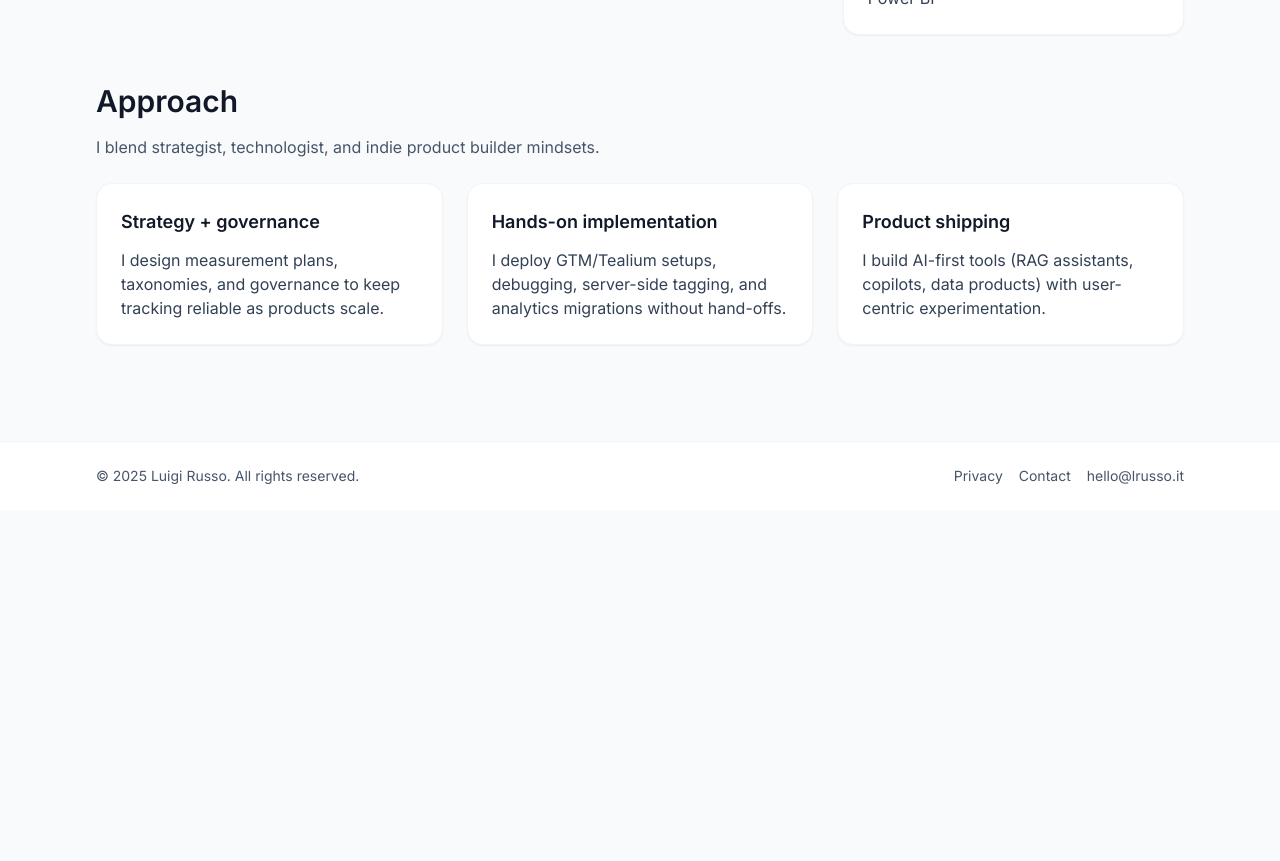
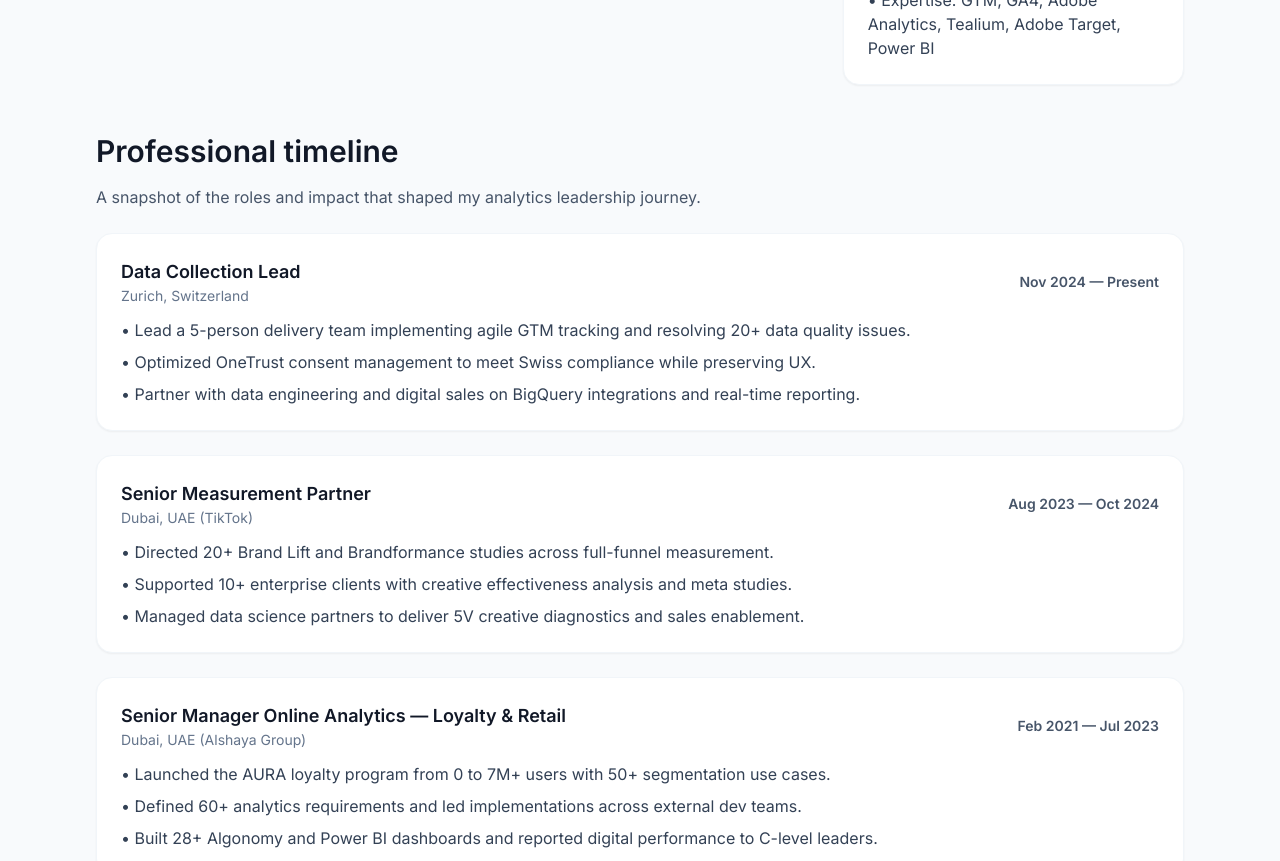
Before and after one commit to lurus92/personal-website, a Next.js app: page /about in a window 1280 px wide. Shown: the part 680-1541 px from the top of the page. Before the commit the page ends 1190 px from the top, so only its background shows below. Built offline with nearby package versions, Linux system fonts and the light colour scheme.

Commit message:
Add analytics tracking and enrich about timeline

```diff
--- a/components/Hero.tsx
+++ b/components/Hero.tsx
@@ -29,9 +29,37 @@ const Hero = () => {
           engineering to get ideas into production.
         </p>
         <div className="flex flex-wrap gap-4">
-          <Link href="/contact" className="button-primary">Book a call</Link>
-          <Link href="/projects" className="button-secondary">Explore the lab</Link>
-          <Link href="/CV-LuigiRusso.pdf" className="button-secondary" download>Download CV</Link>
+          <Link
+            href="/contact"
+            className="button-primary"
+            data-analytics-event="button_click"
+            data-analytics-label="Book a call"
+            data-analytics-category="Hero"
+            data-analytics-location="Home"
+          >
+            Book a call
+          </Link>
+          <Link
+            href="/projects"
+            className="button-secondary"
+            data-analytics-event="button_click"
+            data-analytics-label="Explore the lab"
+            data-analytics-category="Hero"
+            data-analytics-location="Home"
+          >
+            Explore the lab
+          </Link>
+          <Link
+            href="/CV-LuigiRusso.pdf"
+            className="button-secondary"
+            download
+            data-analytics-event="button_click"
+            data-analytics-label="Download CV"
+            data-analytics-category="Hero"
+            data-analytics-location="Home"
+          >
+            Download CV
+          </Link>
         </div>
         <div className="grid grid-cols-2 gap-4 text-sm text-slate-600">
           <div>
--- a/components/Navigation.tsx
+++ b/components/Navigation.tsx
@@ -39,7 +39,16 @@ const Navigation = () => {
               {item.label}
             </Link>
           ))}
-          <Link href="/contact" className="button-primary text-sm">Book a call</Link>
+          <Link
+            href="/contact"
+            className="button-primary text-sm"
+            data-analytics-event="button_click"
+            data-analytics-label="Book a call"
+            data-analytics-category="Navigation"
+            data-analytics-location="Header"
+          >
+            Book a call
+          </Link>
         </nav>
       </div>
       {open && (
--- a/lib/content.ts
+++ b/lib/content.ts
@@ -46,6 +46,7 @@ export function getAllPosts() {
       const { data, content } = matter(fileContents);
       return { slug, data, content };
     })
+    .filter((post) => !post.data.hidden)
     .sort((a, b) => (a.data.date > b.data.date ? -1 : 1));
 }
 
--- a/pages/about.tsx
+++ b/pages/about.tsx
@@ -19,8 +19,13 @@ const About = () => {
               </p>
             </div>
             <div className="space-y-4">
-              <div className="card h-48 bg-slate-200 flex items-center justify-center text-sm text-slate-600">
-                <span>Placeholder: timeline of Zurich, Milan, Dubai with analytics icons</span>
+              <div className="card space-y-3">
+                <p className="text-sm font-semibold text-slate-600">Locations I operate from</p>
+                <ul className="space-y-2 text-slate-700">
+                  <li>• Zurich — current base and analytics leadership hub</li>
+                  <li>• Milan — academic roots and recurring collaborations</li>
+                  <li>• Dubai — growth-market experience in retail and TikTok measurement</li>
+                </ul>
               </div>
               <div className="card space-y-2">
                 <p className="text-sm font-semibold text-slate-600">Credentials</p>
@@ -31,6 +36,78 @@ const About = () => {
                 </ul>
               </div>
             </div>
+          </div>
+        </Section>
+
+        <Section title="Professional timeline" description="A snapshot of the roles and impact that shaped my analytics leadership journey.">
+          <div className="space-y-6">
+            {[
+              {
+                role: 'Data Collection Lead',
+                timeframe: 'Nov 2024 — Present',
+                location: 'Zurich, Switzerland',
+                details: [
+                  'Lead a 5-person delivery team implementing agile GTM tracking and resolving 20+ data quality issues.',
+                  'Optimized OneTrust consent management to meet Swiss compliance while preserving UX.',
+                  'Partner with data engineering and digital sales on BigQuery integrations and real-time reporting.'
+                ]
+              },
+              {
+                role: 'Senior Measurement Partner',
+                timeframe: 'Aug 2023 — Oct 2024',
+                location: 'Dubai, UAE (TikTok)',
+                details: [
+                  'Directed 20+ Brand Lift and Brandformance studies across full-funnel measurement.',
+                  'Supported 10+ enterprise clients with creative effectiveness analysis and meta studies.',
+                  'Managed data science partners to deliver 5V creative diagnostics and sales enablement.'
+                ]
+              },
+              {
+                role: 'Senior Manager Online Analytics — Loyalty & Retail',
+                timeframe: 'Feb 2021 — Jul 2023',
+                location: 'Dubai, UAE (Alshaya Group)',
+                details: [
+                  'Launched the AURA loyalty program from 0 to 7M+ users with 50+ segmentation use cases.',
+                  'Defined 60+ analytics requirements and led implementations across external dev teams.',
+                  'Built 28+ Algonomy and Power BI dashboards and reported digital performance to C-level leaders.'
+                ]
+              },
+              {
+                role: 'Digital Analytics Manager — Senior Consultant',
+                timeframe: 'Jul 2018 — Jan 2021',
+                location: 'London, UK & Milan, Italy (Vodafone UK/Group)',
+                details: [
+                  'Scaled Tealium IQ governance and Adobe Analytics/Target implementations across 21 markets.',
+                  'Integrated Adobe and Tealium SDKs into Vodafone apps with 100+ data layer variables.',
+                  'Rolled out OneTrust consent management and 20+ Medallia NPS survey programs.'
+                ]
+              },
+              {
+                role: 'Web Analyst — JS Developer (BI Area)',
+                timeframe: 'Dec 2016 — Jul 2018',
+                location: 'Chiasso, Switzerland (lastminute.com)',
+                details: [
+                  'Implemented analytics pixels for 8 brands across 27 markets and built GTM/GA utilities.',
+                  'Created BigQuery analysis and R alerting frameworks to improve data reliability.',
+                  'Owned data governance tool evaluation and represented the core Web Analytics team.'
+                ]
+              }
+            ].map((item) => (
+              <div key={item.role} className="card space-y-3">
+                <div className="flex flex-col md:flex-row md:items-center md:justify-between gap-2">
+                  <div>
+                    <h3 className="text-lg font-semibold text-ink">{item.role}</h3>
+                    <p className="text-sm text-slate-500">{item.location}</p>
+                  </div>
+                  <span className="text-sm font-semibold text-slate-600">{item.timeframe}</span>
+                </div>
+                <ul className="space-y-2 text-slate-700">
+                  {item.details.map((detail) => (
+                    <li key={detail}>• {detail}</li>
+                  ))}
+                </ul>
+              </div>
+            ))}
           </div>
         </Section>
 
--- a/pages/consulting.tsx
+++ b/pages/consulting.tsx
@@ -61,8 +61,26 @@ const Consulting = () => {
             </div>
           </div>
           <div className="pt-4 flex flex-wrap gap-4">
-            <Link href="/contact" className="button-primary">Book a call</Link>
-            <Link href="/projects" className="button-secondary">See product lab</Link>
+            <Link
+              href="/contact"
+              className="button-primary"
+              data-analytics-event="button_click"
+              data-analytics-label="Book a call"
+              data-analytics-category="Consulting"
+              data-analytics-location="CTA"
+            >
+              Book a call
+            </Link>
+            <Link
+              href="/projects"
+              className="button-secondary"
+              data-analytics-event="button_click"
+              data-analytics-label="See product lab"
+              data-analytics-category="Consulting"
+              data-analytics-location="CTA"
+            >
+              See product lab
+            </Link>
           </div>
         </Section>
       </div>
--- a/pages/index.tsx
+++ b/pages/index.tsx
@@ -52,7 +52,16 @@ export default function Home({ projects, posts }: HomeProps) {
             ))}
           </div>
           <div className="pt-4">
-            <Link href="/consulting" className="button-primary">See consulting offer</Link>
+            <Link
+              href="/consulting"
+              className="button-primary"
+              data-analytics-event="button_click"
+              data-analytics-label="See consulting offer"
+              data-analytics-category="Home"
+              data-analytics-location="What I Do"
+            >
+              See consulting offer
+            </Link>
           </div>
         </Section>
 
@@ -67,7 +76,16 @@ export default function Home({ projects, posts }: HomeProps) {
             ))}
           </div>
           <div className="pt-4">
-            <Link href="/projects" className="button-secondary">View all projects</Link>
+            <Link
+              href="/projects"
+              className="button-secondary"
+              data-analytics-event="button_click"
+              data-analytics-label="View all projects"
+              data-analytics-category="Home"
+              data-analytics-location="Projects"
+            >
+              View all projects
+            </Link>
           </div>
         </Section>
 
@@ -82,7 +100,16 @@ export default function Home({ projects, posts }: HomeProps) {
             ))}
           </div>
           <div className="pt-4">
-            <Link href="/blog" className="button-secondary">Read the blog</Link>
+            <Link
+              href="/blog"
+              className="button-secondary"
+              data-analytics-event="button_click"
+              data-analytics-label="Read the blog"
+              data-analytics-category="Home"
+              data-analytics-location="Blog"
+            >
+              Read the blog
+            </Link>
           </div>
         </Section>
       </div>
```
Also changed, not shown: pages/_app.tsx (+50 -0 lines), types/analytics.d.ts (added, +7 -0 lines).
